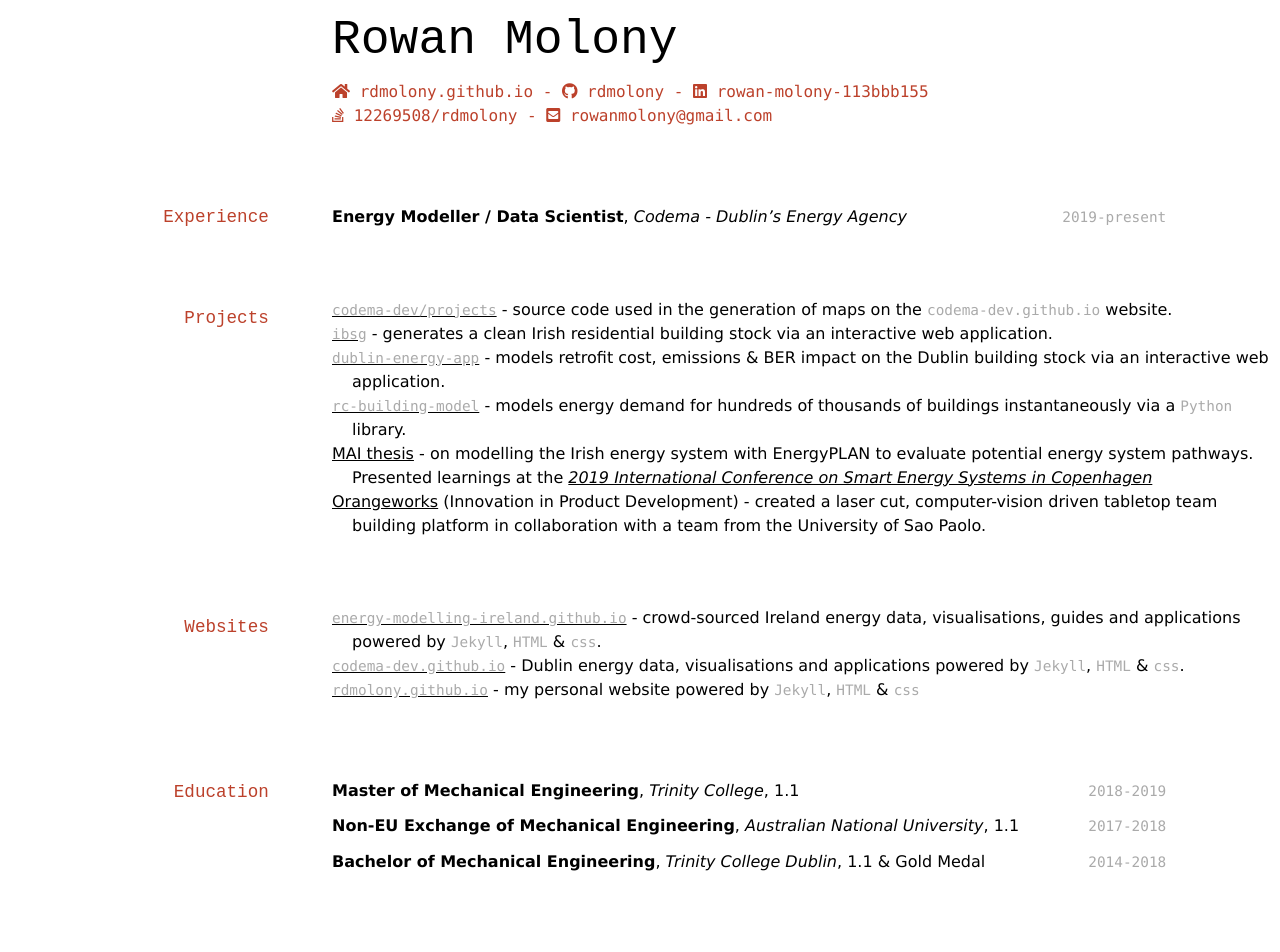
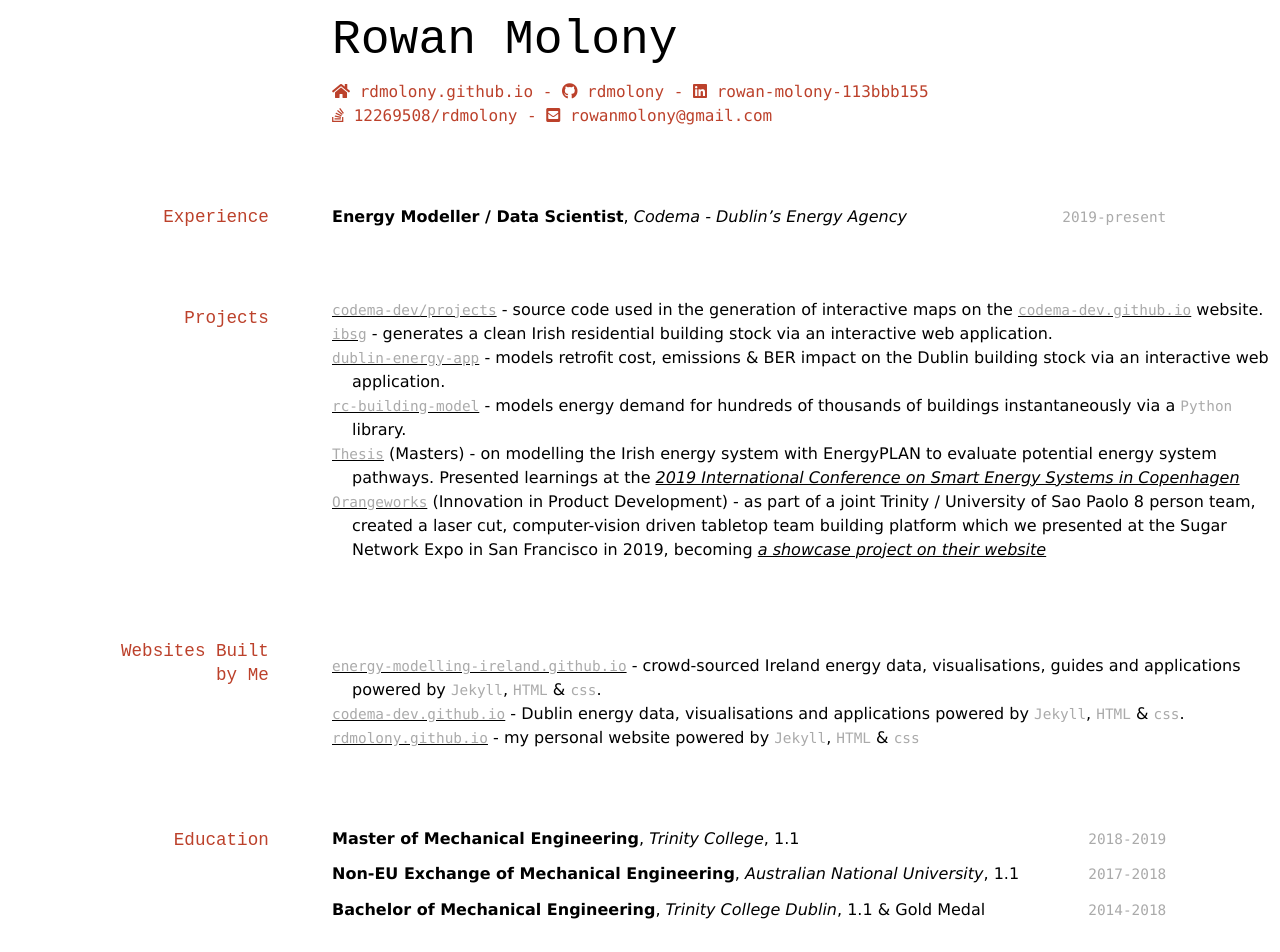
Before and after one commit to rdmolony/rdmolony.github.io, a Jekyll site: the page built from _pages/cv.md, in a window 1280 px wide and 1400 px high. Shown: the top 952 px of the window. Built offline with Jekyll 4.4.1, drawn with Linux system fonts in a browser that asks for light colours; some of the changed text lies outside the part shown.

Commit message:
Reword thesis & oworks on CV

```diff
--- a/_pages/cv.md
+++ b/_pages/cv.md
@@ -20,14 +20,14 @@ permalink: "/cv/"
 
 ## Projects
 
-- [`codema-dev/projects`]({{ site.root_url }}/blog/codema-dev-projects) - source code used in the generation of maps on the `codema-dev.github.io` website.
+- [`codema-dev/projects`]({{ site.root_url }}/blog/codema-dev-projects) - source code used in the generation of interactive maps on the [`codema-dev.github.io`]({{ site.root_url }}/blog/codema-dev-website/) website.
 - [`ibsg`]({{ site.root_url }}/blog/irish-building-stock-generator) - generates a clean Irish residential building stock via an interactive web application.
 - [`dublin-energy-app`]({{ site.root_url }}/blog/dublin-energy-app/) - models retrofit cost, emissions & BER impact on the Dublin building stock via an interactive web application.
 - [`rc-building-model`]({{ site.root_url }}/blog/rc-building-model) - models energy demand for hundreds of thousands of buildings instantaneously via a `Python` library.
-- [MAI thesis]({{ site.root_url }}/blog/energy-modelling) - on modelling the Irish energy system with EnergyPLAN to evaluate potential energy system pathways.  Presented learnings at the [*2019 International Conference on Smart Energy Systems in Copenhagen*](https://smartenergysystems.eu/)
-- [Orangeworks](https://sugar-network.org/projects/) (Innovation in Product Development) - created a laser cut, computer-vision driven tabletop team building platform in collaboration with a team from the University of Sao Paolo.
+- [`Thesis`]({{ site.root_url }}/blog/energy-modelling) (Masters) - on modelling the Irish energy system with EnergyPLAN to evaluate potential energy system pathways.  Presented learnings at the [*2019 International Conference on Smart Energy Systems in Copenhagen*](https://smartenergysystems.eu/)
+- [`Orangeworks`]({{ site.root_url }}/blog/orangeworks) (Innovation in Product Development) - as part of a joint Trinity / University of Sao Paolo 8 person team, created a laser cut, computer-vision driven tabletop team building platform which we presented at the Sugar Network Expo in San Francisco in 2019, becoming [*a showcase project on their website*](https://sugar-network.org/projects/)
 
-## Websites
+## Websites Built<br> by Me
 
 - [`energy-modelling-ireland.github.io`]({{ site.root_url }}/blog/energy-modelling-ireland-website/) - crowd-sourced Ireland energy data, visualisations, guides and applications powered by `Jekyll`, `HTML` & `css`.
 - [`codema-dev.github.io`]({{ site.root_url }}/blog/codema-dev-website/) - Dublin energy data, visualisations and applications powered by `Jekyll`, `HTML` & `css`.
```
Also changed, not shown: other parts of _pages/cv.md (+1 -1 lines).
